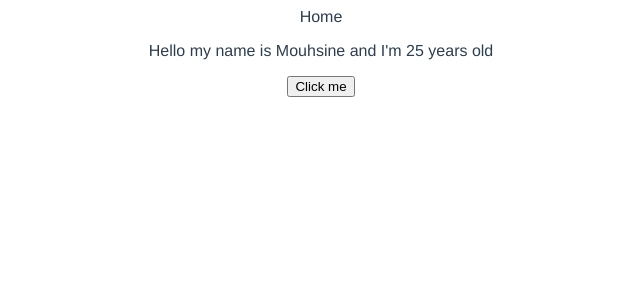
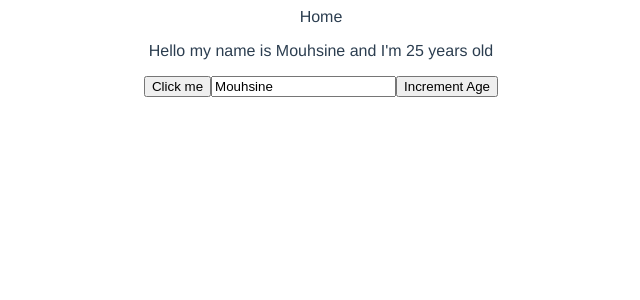
Before and after one commit to mouhsineelachbi/Dogo_Blog, a Vue app: page / in a window 1280 px wide. Shown: the top 300 px of the page, without its empty margins (319-959 px from the left). Built offline with nearby package versions, Linux system fonts and the light colour scheme.

Commit message:
using ref to make properties reactive like in the options api data() function

```diff
--- a/src/views/Home.vue
+++ b/src/views/Home.vue
@@ -3,6 +3,8 @@
       Home
       <p ref="p">Hello my name is {{ name }} and I'm {{ age }} years old</p>
       <button @click="handleClick">Click me</button>
+      <input type="text" name="name" id="name" v-model="name">
+      <button @click="age++">Increment Age</button>
   </div>
 </template>
 
@@ -13,19 +15,18 @@ import { ref } from 'vue';
 export default {
   name: 'Home',
   setup () {
-    let name = 'Mouhsine'
-    let age = 25;
+    const name = ref('Mouhsine')
+    const age = ref(25);
 
     //  Creating a ref to the paragraphe in the template
-    let p = ref(null);
+    // let p = ref(null);
 
     function handleClick () {
-      console.log(p.value);
-      p.value.classList.add('test')
-      p.value.textContent = 'this is a lie'
+      name.value = 'Not Mouhsine';
+      age.value = 99;
     }
 
-    return {  name, age,  handleClick, p }
+    return {  name, age,  handleClick }
   }
 }
 </script>
```
